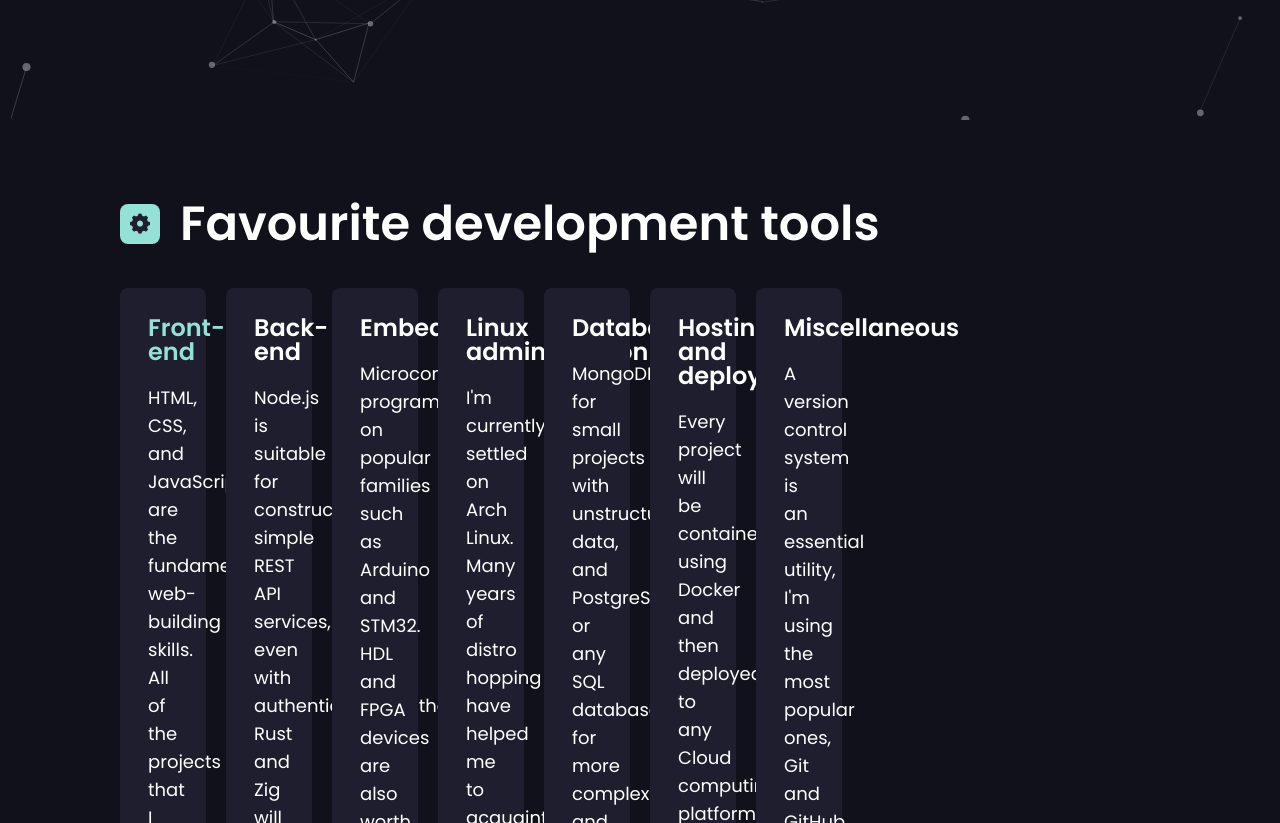
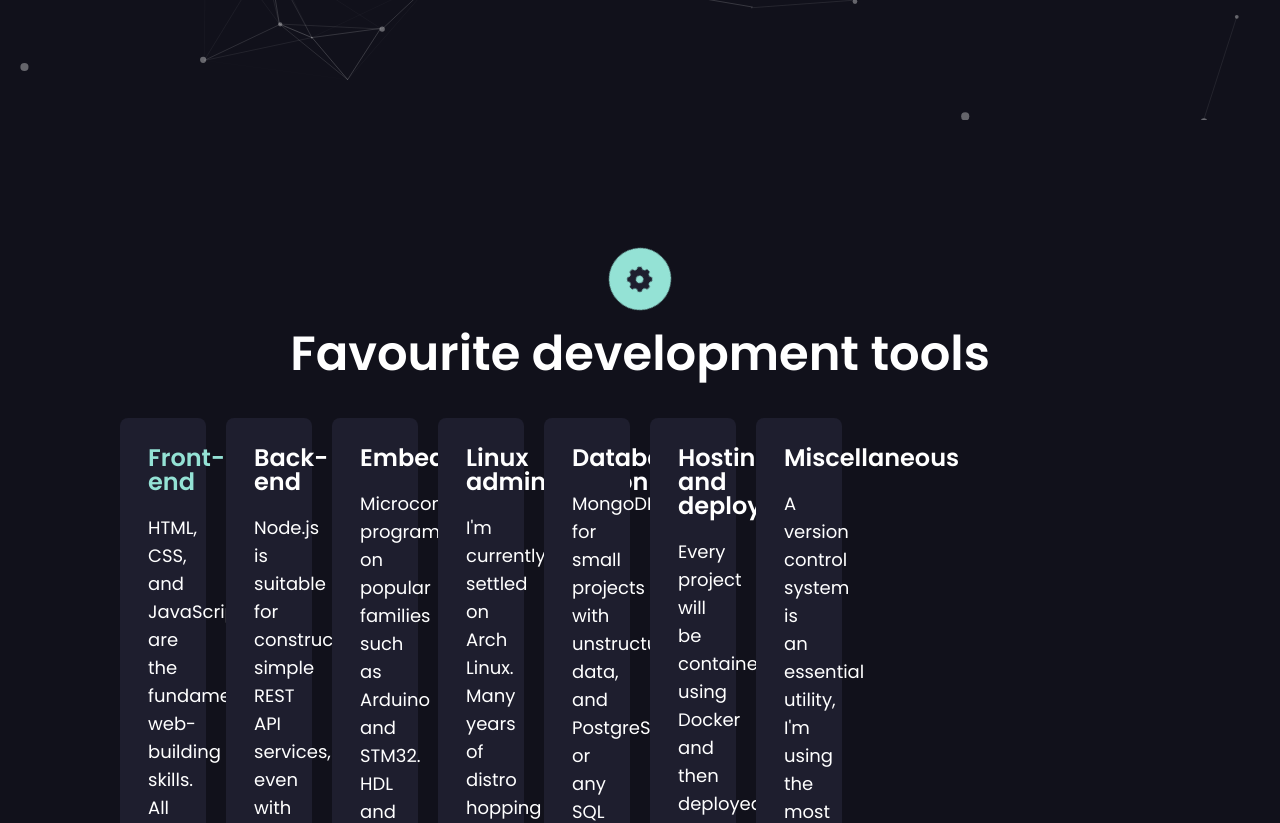
Before and after one commit to cielaton/Portfolio-site, a SvelteKit app: page / in a window 1280 px wide. Shown: the part 680-1503 px from the top of the page. Built offline with nearby package versions, Linux system fonts and the light colour scheme.

Commit message:
Re-design the heading with animated icon.

```diff
--- a/src/components/Main.components/Introduction.svelte
+++ b/src/components/Main.components/Introduction.svelte
@@ -3,7 +3,7 @@
 
 <section
         id="Introduction"
-        class="flex flex-col center lg:grid lg:grid-cols-2 h-[calc(100vh-6rem)]"
+        class="flex flex-col center lg:grid lg:grid-cols-2 h-[calc(100vh-5rem)] lg:h-[calc(100vh-6rem)]"
 >
     <div
             class="flex flex-col gap-5 text-center lg:justify-center lg:text-left mt-10 lg:mt-0"
--- a/src/components/Main.components/Tools.svelte
+++ b/src/components/Main.components/Tools.svelte
@@ -14,15 +14,15 @@
 
 <section
         id="Tools"
-        class="flex flex-col gap-5 md:gap-10 pt-5 lg:pt-20"
+        class="flex flex-col gap-5 md:gap-10 pt-10 lg:pt-32"
 >
-    <div id="Heading" class="flex gap-4 lg:gap-5 items-center">
+    <div id="Heading" class="flex flex-col gap-4 lg:gap-5">
         <div
-                class="bg-Teal rounded-lg relative p-2 text-Base leading-none text-lg lg:text-2xl lg:leading-none"
+                class="bg-Teal animate-[spin_2.5s_linear_infinite] mx-auto rounded-full p-3 lg:p-4 w-fit text-Base leading-none text-lg lg:text-3xl lg:leading-none"
         >
             <i class="ri-settings-5-fill"></i>
         </div>
-        <h2 class="font-semibold text-2xl md:text-4xl lg:text-5xl">
+        <h2 class="font-semibold text-center text-3xl md:text-4xl lg:text-5xl">
             Favourite development tools
         </h2>
     </div>
--- a/src/components/Main.svelte
+++ b/src/components/Main.svelte
@@ -5,7 +5,7 @@
     import AboutMe from "./Main.components/AboutMe.svelte";
 </script>
 
-<main class="flex flex-col px-10 lg:px-20 xl:px-[120px] min-h-screen">
+<main class="flex flex-col px-10 lg:px-20 xl:px-[120px] min-h-svh">
     <Introduction/>
     <Tools/>
     <Projects/>
```
